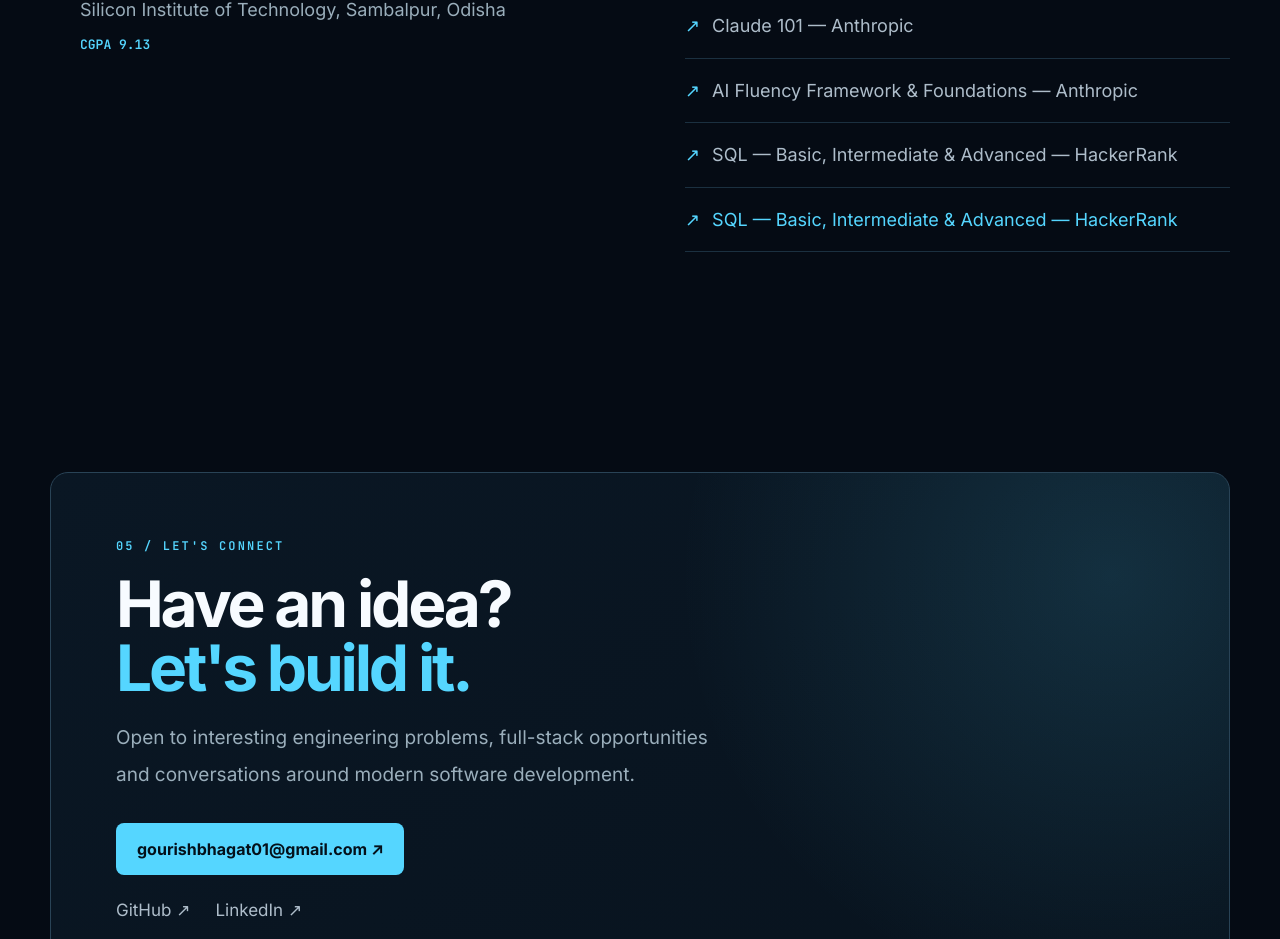
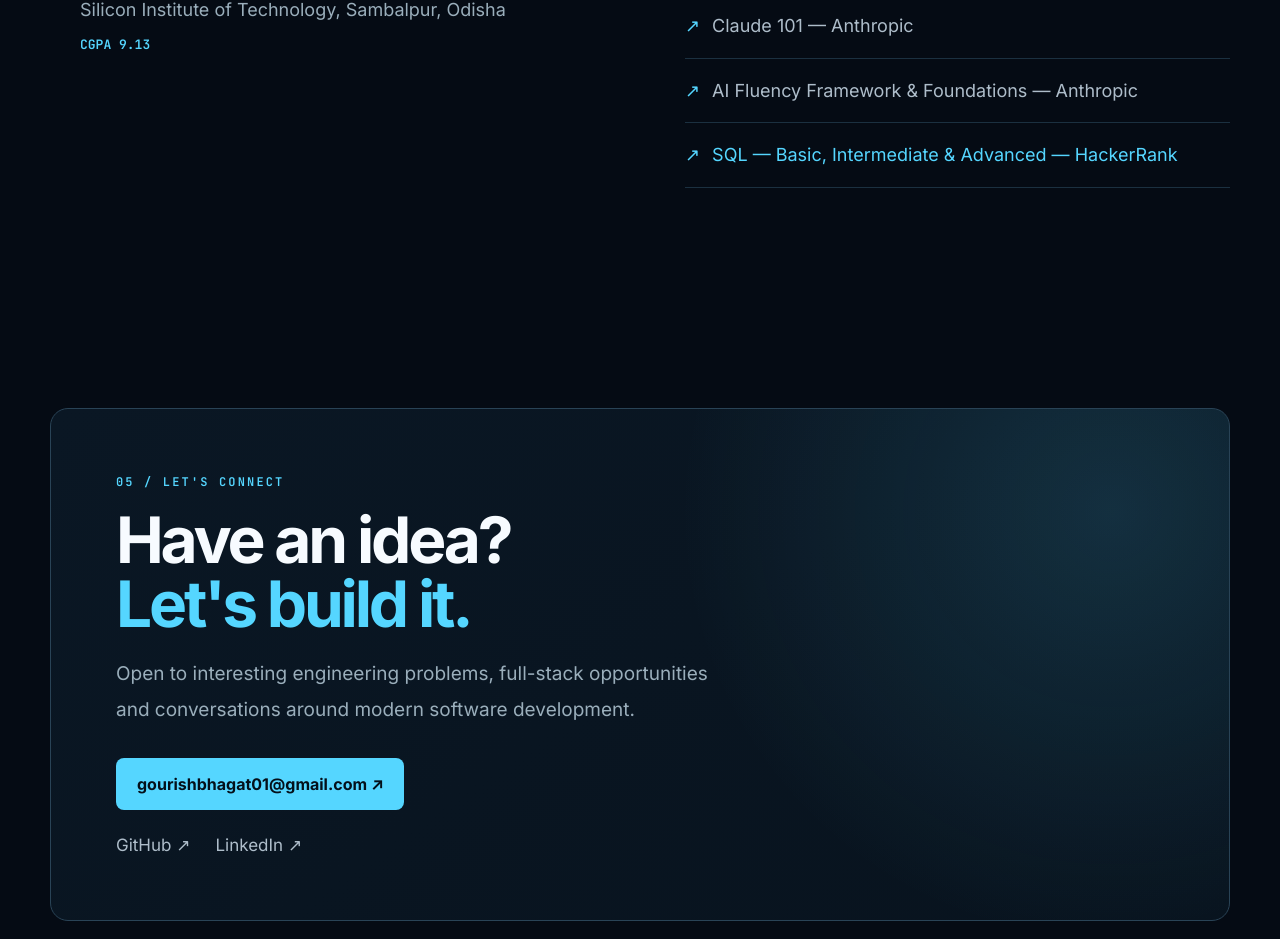
Before and after one commit to Gourish14/gourish-portfolio, an Angular app: page / in a window 1280 px wide. Shown: the part 5087-6026 px from the top of the page. Built offline with nearby package versions, Linux system fonts and the light colour scheme.

Commit message:
Fix certification list

```diff
--- a/src/app/app.component.ts
+++ b/src/app/app.component.ts
@@ -43,15 +43,8 @@ export class AppComponent {
     { name: 'Angular – The Complete Guide — Udemy', url: 'https://www.udemy.com/certificate/UC-edf9b7eb-0019-4b87-a400-c8342a8f4509/' },
     { name: 'Generative AI Fundamentals — Databricks', url: 'https://credentials.databricks.com/a5029c4a-54c6-42d2-a92c-11d330558832' },
     { name: 'Claude 101 — Anthropic', url: 'https://verify.skilljar.com/c/2x7c3jznswfm' },
-    { name: 'AI Fluency Framework & Foundations — Anthropic', url: 'https://verify.skilljar.com/c/pnqp46zhptg3' },
-    { name: 'SQL — Basic, Intermediate & Advanced — HackerRank', url: 'https://www.hackerrank.com/certificates/c97a4824760e' }
+    { name: 'AI Fluency Framework & Foundations — Anthropic', url: 'https://verify.skilljar.com/c/pnqp46zhptg3' }
   ];
-
-  readonly sqlCertificates = {
-    basic: 'https://www.hackerrank.com/certificates/c97a4824760e',
-    intermediate: 'https://www.hackerrank.com/certificates/b6b0392fd1dd',
-    advanced: 'https://www.hackerrank.com/certificates/65863bdec608'
-  };
 
   toggleTheme(): void {
     this.lightMode = !this.lightMode;
```
